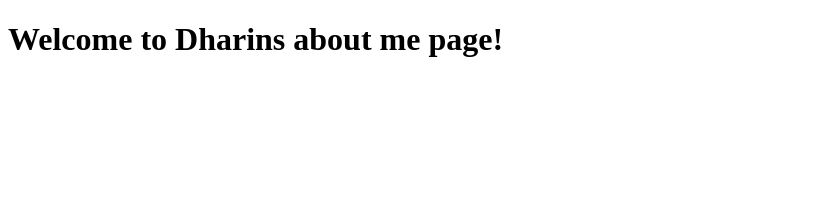
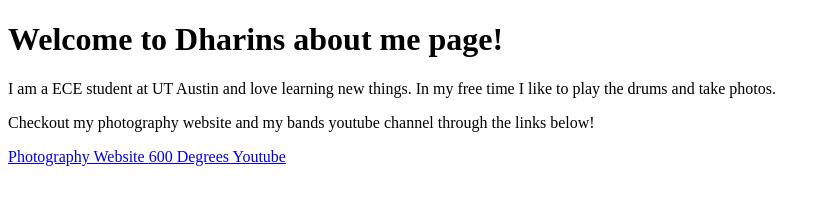
Before and after one commit to dharin19/dharin19.github.io, a plain HTML site: page index.html in a window 1280 px wide. Shown: the whole page, without its empty margins (0-830 px from the left). Drawn offline with Linux system fonts and the light colour scheme.

Commit message:
added websites and about me

```diff
--- a/index.html
+++ b/index.html
@@ -9,5 +9,11 @@
     <div id="header">
         <h1>Welcome to Dharins about me page!</h1>
     </div>
+    <div class = "content">
+        <p>I am a ECE student at UT Austin and love learning new things. In my free time I like to play the drums and take photos. </p>
+        <p> Checkout my photography website and my bands youtube channel through the links below!</p>
+        <a href = "https://dharinchandran.com/" class = "external-link"> Photography Website </a>
+        <a href = "https://www.youtube.com/@600Degrees" class = "external-link"> 600 Degrees Youtube </a>
+    </div>
 </body>
 </html>
```
